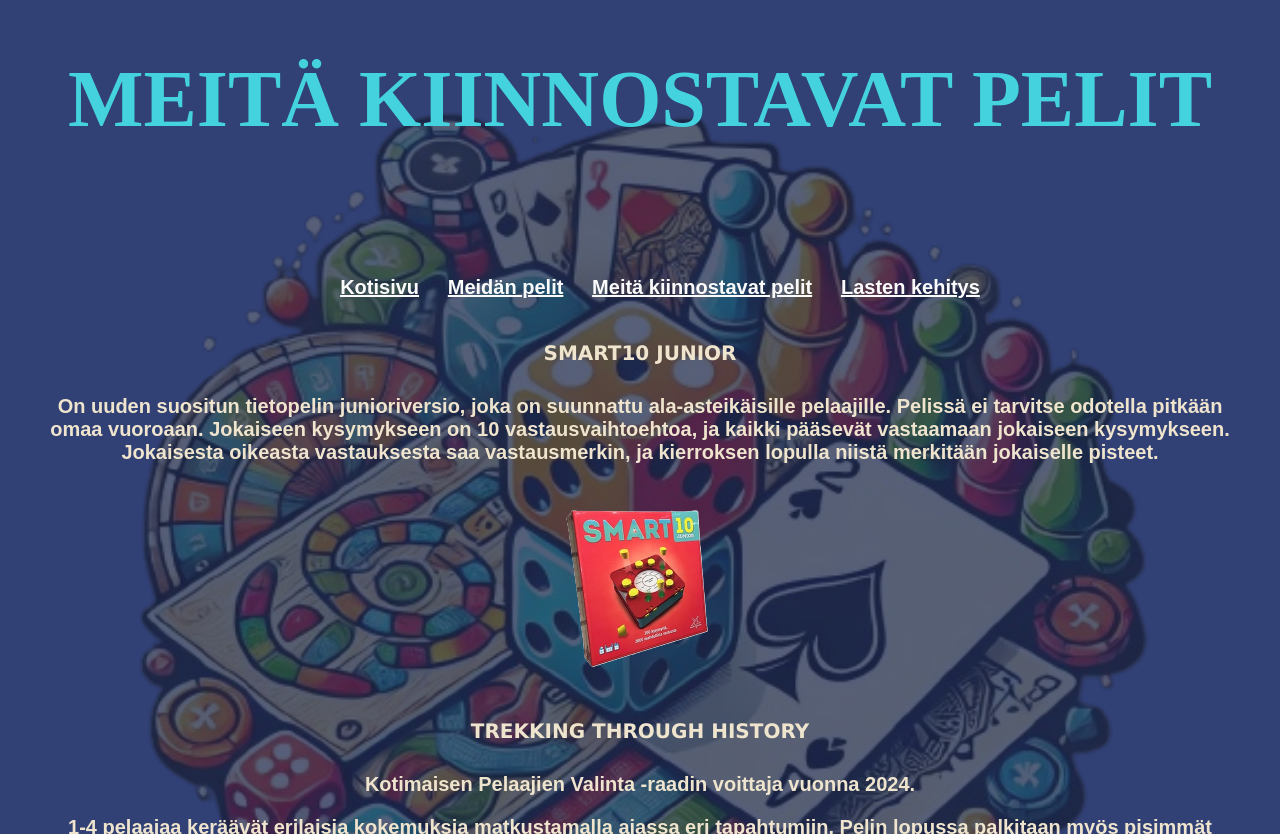
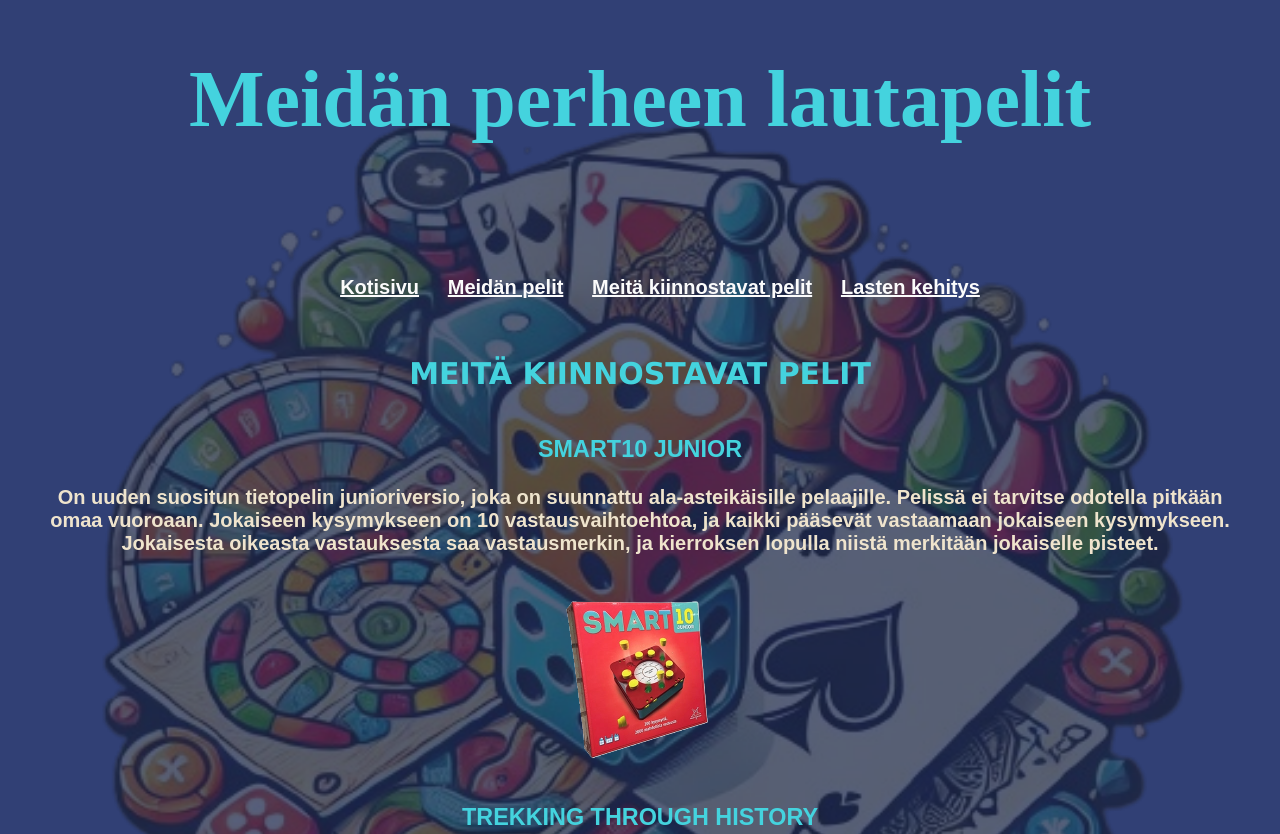
Before and after one commit to Tostavain/lautapelit, a plain HTML site: page kiinnostus.html in a window 1280 px wide. Shown: the top 834 px of the page. Drawn offline with Linux system fonts and the light colour scheme; a web font is replaced by a local one.

Commit message:
Add files via upload

```diff
--- a/kiinnostus.html
+++ b/kiinnostus.html
@@ -20,7 +20,7 @@
 <body>
     <!-- tähän tulee sivun sisältö -->
     <header>
-        <h1>MEITÄ KIINNOSTAVAT PELIT</h1>
+        <h1>Meidän perheen lautapelit</h1>
 
         <nav id="topnav">
             <ul>
@@ -35,7 +35,8 @@
 
 
     <main>
-        <h2>SMART10 JUNIOR</h2>
+        <h2>MEITÄ KIINNOSTAVAT PELIT</h2>
+        <h3>SMART10 JUNIOR</h3>
         <p>On uuden suositun tietopelin junioriversio, joka on suunnattu ala-asteikäisille
             pelaajille. Pelissä ei tarvitse odotella pitkään omaa vuoroaan. Jokaiseen kysymykseen on 10
             vastausvaihtoehtoa,
@@ -43,7 +44,7 @@
             kierroksen lopulla niistä merkitään jokaiselle pisteet.</p>
         <p><img src="Kuvat/smart10junior.webp" alt="Smart10 junior"></p>
 
-        <h2>TREKKING THROUGH HISTORY</h2>
+        <h3>TREKKING THROUGH HISTORY</h3>
         <p>Kotimaisen Pelaajien Valinta -raadin voittaja vuonna 2024.</p>
         <p>1-4 pelaajaa
             keräävät erilaisia kokemuksia matkustamalla ajassa eri tapahtumiin. Pelin lopussa palkitaan myös pisimmät
--- a/tyylit.css
+++ b/tyylit.css
@@ -26,9 +26,15 @@ h1 {
 h2 {
     font-family: Verdana, Geneva, Tahoma, sans-serif;
     font-weight: bold;
-    font-size: 1em;
+    color: rgb(68, 211, 222);
+    font-size: 1.5em;
     margin-top: 1.5em;
     margin-bottom: 1.5em;
+}
+
+h3 {
+    color: rgb(68, 211, 222);
+    font-weight: bold;
 }
 
 .lastenkommentit {
@@ -55,7 +61,9 @@ a {
 /* NAVIGOINTI LOPPUU */
 
 .korostus {
-    font-weight: bold;
+    font-style: oblique;
+    font-size: 1.5;
+    color: aqua;
 }
 
 /*Mobiili säädöt*/
```
Also changed, not shown: kehitys.html (+3 -1 lines), pelit.html (+7 -5 lines).
